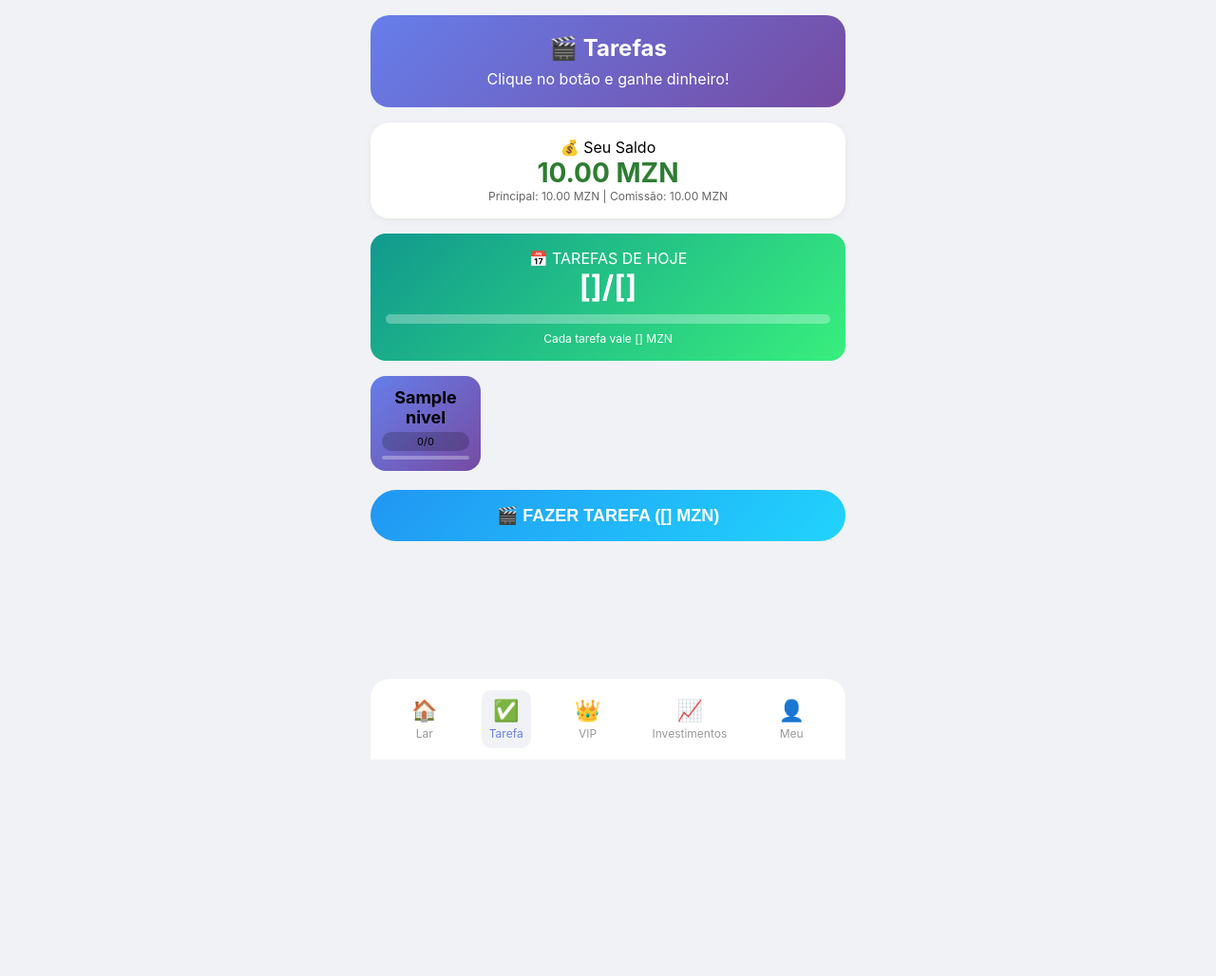
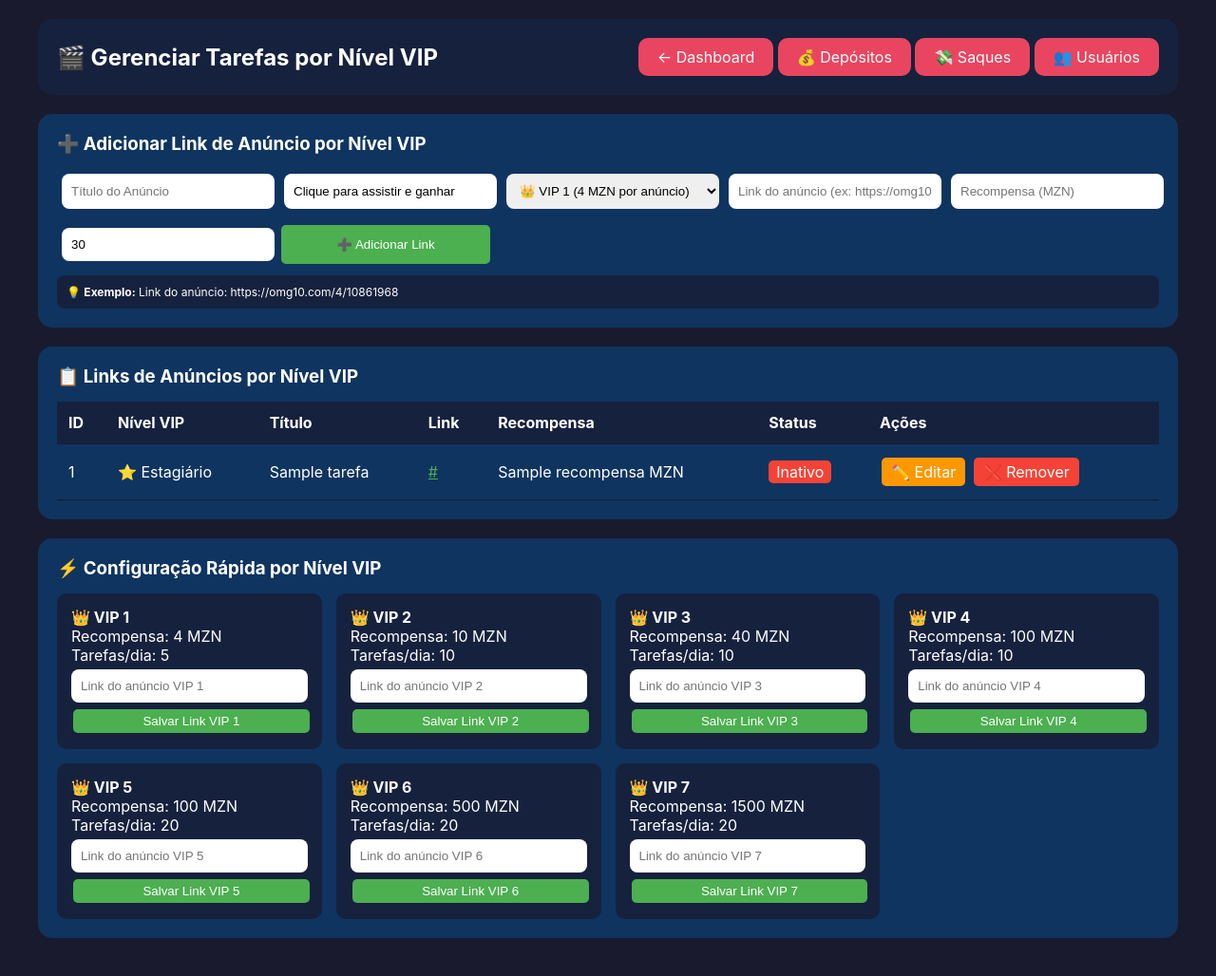
Before and after one commit to orlandobraz560-ship-it/mozads, a Flask app: template templates/tarefas.html in a window 1280 px wide. Shown: the whole page at 95% size. Before the commit the page ends 800 px from the top, so only its background shows below. Run offline with Flask 3, Linux system fonts and the light colour scheme; the template is opened without the code that fills it: most values are stand-ins (such as "Sample title", 1, 10 or a date in 2020).

Commit message:
Update tarefas.html

```diff
--- a/templates/tarefas.html
+++ b/templates/tarefas.html
@@ -2,205 +2,246 @@
 <html lang="pt">
 <head>
     <meta charset="UTF-8">
-    <meta name="viewport" content="width=device-width, initial-scale=1.0, user-scalable=yes">
-    <title>Tarefas - {{ usuario.nome }}</title>
+    <meta name="viewport" content="width=device-width, initial-scale=1.0">
+    <title>Gerenciar Tarefas - Admin</title>
     <style>
         * { margin: 0; padding: 0; box-sizing: border-box; }
-        body { font-family: -apple-system, BlinkMacSystemFont, 'Segoe UI', Roboto, sans-serif; background: #f0f2f5; padding: 16px; padding-bottom: 80px; }
-        .container { max-width: 500px; margin: 0 auto; }
-        .header { background: linear-gradient(135deg, #667eea 0%, #764ba2 100%); color: white; border-radius: 20px; padding: 20px; margin-bottom: 16px; text-align: center; }
-        .header h1 { font-size: 24px; margin-bottom: 8px; }
-        .saldo-card { background: white; border-radius: 20px; padding: 16px; margin-bottom: 16px; text-align: center; box-shadow: 0 2px 10px rgba(0,0,0,0.05); }
-        .saldo-valor { font-size: 28px; font-weight: bold; color: #2e7d32; }
-
-        .domingo-aviso { background: #ff9800; color: white; padding: 15px; border-radius: 16px; text-align: center; margin-bottom: 16px; }
-        .progresso-diario { background: linear-gradient(135deg, #11998e 0%, #38ef7d 100%); border-radius: 16px; padding: 16px; margin-bottom: 16px; text-align: center; color: white; }
-        .progresso-diario .limite { font-size: 32px; font-weight: bold; }
-        .progresso-bar { background: rgba(255,255,255,0.3); border-radius: 10px; height: 10px; margin-top: 10px; overflow: hidden; }
-        .progresso-fill { background: white; height: 100%; border-radius: 10px; transition: width 0.3s; }
-
-        .niveis-grid { display: grid; grid-template-columns: repeat(4, 1fr); gap: 12px; margin-bottom: 20px; }
-        .nivel-card { background: linear-gradient(135deg, #667eea 0%, #764ba2 100%); border-radius: 16px; padding: 12px; text-align: center; cursor: pointer; transition: all 0.3s; }
-        .nivel-card.locked { opacity: 0.5; filter: grayscale(0.3); cursor: not-allowed; }
-        .nivel-card.active { transform: scale(1.05); box-shadow: 0 5px 20px rgba(0,0,0,0.3); border: 2px solid white; }
-        .nivel-nome { font-size: 18px; font-weight: bold; }
-        .nivel-progresso { font-size: 11px; margin-top: 5px; background: rgba(0,0,0,0.2); border-radius: 10px; padding: 3px; }
-        .progress-bar { height: 4px; background: rgba(255,255,255,0.3); border-radius: 2px; margin-top: 5px; overflow: hidden; }
-        .progress-fill { height: 100%; background: #4caf50; border-radius: 2px; transition: width 0.3s; }
-
-        .btn-tarefas { background: linear-gradient(135deg, #2196f3 0%, #21d4fd 100%); color: white; border: none; border-radius: 30px; padding: 16px; font-size: 18px; font-weight: bold; width: 100%; margin-bottom: 20px; cursor: pointer; transition: all 0.3s; }
-        .btn-tarefas:active { transform: scale(0.98); }
-        .btn-tarefas:disabled { opacity: 0.5; cursor: not-allowed; }
-
-        .bottom-menu { position: fixed; bottom: 0; left: 0; right: 0; background: white; display: flex; justify-content: space-around; padding: 12px 16px; max-width: 500px; margin: 0 auto; border-radius: 20px 20px 0 0; }
-        .bottom-item { text-align: center; text-decoration: none; color: #999; font-size: 12px; padding: 8px; border-radius: 10px; }
-        .bottom-item.active { color: #667eea; background: #f0f2f5; }
-        .bottom-icon { font-size: 22px; margin-bottom: 4px; }
+        body {
+            font-family: -apple-system, BlinkMacSystemFont, 'Segoe UI', Roboto, sans-serif;
+            background: #1a1a2e;
+            color: white;
+            padding: 20px;
+        }
+        .container { max-width: 1200px; margin: 0 auto; }
+        .header {
+            background: #16213e;
+            padding: 20px;
+            border-radius: 15px;
+            margin-bottom: 20px;
+            display: flex;
+            justify-content: space-between;
+            align-items: center;
+            flex-wrap: wrap;
+            gap: 10px;
+        }
+        .btn { background: #e94560; padding: 10px 20px; border-radius: 10px; text-decoration: none; color: white; display: inline-block; }
+        .card { background: #0f3460; border-radius: 15px; padding: 20px; margin-bottom: 20px; overflow-x: auto; }
+        table { width: 100%; border-collapse: collapse; min-width: 800px; }
+        th, td { padding: 12px; text-align: left; border-bottom: 1px solid #1a1a2e; }
+        th { background: #16213e; }
+        .btn-success { background: #4caf50; color: white; padding: 5px 10px; border-radius: 5px; text-decoration: none; display: inline-block; margin: 2px; border: none; cursor: pointer; }
+        .btn-danger { background: #f44336; color: white; padding: 5px 10px; border-radius: 5px; text-decoration: none; display: inline-block; margin: 2px; border: none; cursor: pointer; }
+        .btn-warning { background: #ff9800; color: white; padding: 5px 10px; border-radius: 5px; text-decoration: none; display: inline-block; margin: 2px; border: none; cursor: pointer; }
+        input, select, textarea { padding: 10px; border-radius: 8px; border: none; margin: 5px; width: 100%; }
+        .form-grid { display: grid; grid-template-columns: repeat(auto-fit, minmax(200px, 1fr)); gap: 10px; }
         .flash { padding: 12px; border-radius: 10px; margin-bottom: 15px; text-align: center; }
         .sucesso { background: #d4edda; color: #155724; }
         .erro { background: #f8d7da; color: #721c24; }
         .info { background: #e3f2fd; color: #1565c0; }
+        h3 { margin-bottom: 15px; }
+        .link-exemplo {
+            background: #16213e;
+            padding: 10px;
+            border-radius: 8px;
+            font-size: 12px;
+            margin-top: 10px;
+        }
     </style>
     <script src="{{ url_for('static', filename='script.js') }}"></script>
 </head>
 <body>
     <div class="container">
+        <div class="header">
+            <h2>🎬 Gerenciar Tarefas por Nível VIP</h2>
+            <div>
+                <a href="/admin_painel" class="btn">← Dashboard</a>
+                <a href="/admin_depositos" class="btn">💰 Depósitos</a>
+                <a href="/admin_saques" class="btn">💸 Saques</a>
+                <a href="/admin_usuarios" class="btn">👥 Usuários</a>
+            </div>
+        </div>
+
         {% with messages = get_flashed_messages(with_categories=true) %}
             {% for category, message in messages %}
                 <div class="flash {{ category }}">{{ message }}</div>
             {% endfor %}
         {% endwith %}
 
-        <div class="header">
-            <h1>🎬 Tarefas</h1>
-            <p>Clique no botão e ganhe dinheiro!</p>
+        <!-- Adicionar Tarefa para Nível Específico -->
+        <div class="card">
+            <h3>➕ Adicionar Link de Anúncio por Nível VIP</h3>
+            <form method="POST" action="/adicionar_tarefa_multimidia">
+                <div class="form-grid">
+                    <input type="text" name="titulo" placeholder="Título do Anúncio" required>
+                    <input type="text" name="descricao" placeholder="Descrição" value="Clique para assistir e ganhar">
+
+                    <select name="nivel_requerido" required>
+                        <option value="1">👑 VIP 1 (4 MZN por anúncio)</option>
+                        <option value="2">👑 VIP 2 (10 MZN por anúncio)</option>
+                        <option value="3">👑 VIP 3 (40 MZN por anúncio)</option>
+                        <option value="4">👑 VIP 4 (100 MZN por anúncio)</option>
+                        <option value="5">👑 VIP 5 (100 MZN por anúncio)</option>
+                        <option value="6">👑 VIP 6 (500 MZN por anúncio)</option>
+                        <option value="7">👑 VIP 7 (1500 MZN por anúncio)</option>
+                    </select>
+
+                    <input type="text" name="url" placeholder="Link do anúncio (ex: https://omg10.com/4/10861968)" required>
+                    <input type="number" name="recompensa" placeholder="Recompensa (MZN)" step="0.01" required>
+                    <input type="number" name="duracao" placeholder="Duração (segundos)" value="30">
+                    <input type="hidden" name="tipo" value="link">
+
+                    <button type="submit" class="btn-success" style="padding: 10px;">➕ Adicionar Link</button>
+                </div>
+            </form>
+            <div class="link-exemplo">
+                💡 <strong>Exemplo:</strong> Link do anúncio: https://omg10.com/4/10861968
+            </div>
         </div>
 
-        {% if is_domingo %}
-        <div class="domingo-aviso">
-            🙏 DOMINGO É DIA DE DESCANSO! 🙏<br>
-            Volte amanhã para fazer suas tarefas.
-        </div>
-        {% endif %}
-
-        <div class="saldo-card">
-            <div>💰 Seu Saldo</div>
-            <div class="saldo-valor" id="saldo-total">{{ "%.2f"|format(usuario.saldo_principal + usuario.saldo_comissao) }} MZN</div>
-            <div style="font-size: 12px; color: #666;">Principal: {{ "%.2f"|format(usuario.saldo_principal) }} MZN | Comissão: {{ "%.2f"|format(usuario.saldo_comissao) }} MZN</div>
+        <!-- Tabela de Links por Nível VIP -->
+        <div class="card">
+            <h3>📋 Links de Anúncios por Nível VIP</h3>
+            <div style="overflow-x: auto;">
+                <table>
+                    <thead>
+                        <tr>
+                            <th>ID</th>
+                            <th>Nível VIP</th>
+                            <th>Título</th>
+                            <th>Link</th>
+                            <th>Recompensa</th>
+                            <th>Status</th>
+                            <th>Ações</th>
+                        </tr>
+                    </thead>
+                    <tbody>
+                        {% for tarefa in tarefas %}
+                        <tr>
+                            <td>{{ tarefa.id }}</td>
+                            <td>
+                                {% if tarefa.nivel_requerido == 1 %}👑 VIP 1 (4 MZN)
+                                {% elif tarefa.nivel_requerido == 2 %}👑 VIP 2 (10 MZN)
+                                {% elif tarefa.nivel_requerido == 3 %}👑 VIP 3 (40 MZN)
+                                {% elif tarefa.nivel_requerido == 4 %}👑 VIP 4 (100 MZN)
+                                {% elif tarefa.nivel_requerido == 5 %}👑 VIP 5 (100 MZN)
+                                {% elif tarefa.nivel_requerido == 6 %}👑 VIP 6 (500 MZN)
+                                {% elif tarefa.nivel_requerido == 7 %}👑 VIP 7 (1500 MZN)
+                                {% else %}⭐ Estagiário{% endif %}
+                            </td>
+                            <td>{{ tarefa.titulo }}</small></td>
+                            <td>
+                                <a href="{{ tarefa.url }}" target="_blank" style="color: #4caf50;">{{ tarefa.url[:40] }}{% if tarefa.url|length > 40 %}...{% endif %}</a>
+                            </td>
+                            <td>{{ tarefa.recompensa }} MZN</small></td>
+                            <td>
+                                {% if tarefa.ativo == 1 %}
+                                    <span style="background:#4caf50; padding:2px 8px; border-radius:5px;">Ativo</span>
+                                {% else %}
+                                    <span style="background:#f44336; padding:2px 8px; border-radius:5px;">Inativo</span>
+                                {% endif %}
+                            </td>
+                            <td>
+                                <a href="/editar_tarefa/{{ tarefa.id }}" class="btn-warning">✏️ Editar</a>
+                                <a href="/remover_tarefa_multimidia/{{ tarefa.id }}" class="btn-danger" onclick="return confirm('Remover este link?')">❌ Remover</a>
+                            </td>
+                        </tr>
+                        {% else %}
+                        <tr><td colspan="7" style="text-align: center;">📭 Nenhum link cadastrado. Adicione um link para cada nível VIP!</td></tr>
+                        {% endfor %}
+                    </tbody>
+                </table>
+            </div>
         </div>
 
-        <div class="progresso-diario">
-            <div>📅 TAREFAS DE HOJE</div>
-            <div class="limite">{{ tarefas_feitas_hoje }}/{{ limite_diario }}</div>
-            <div class="progresso-bar">
-                <div class="progresso-fill" style="width: {{ (tarefas_feitas_hoje / limite_diario * 100) if limite_diario > 0 else 0 }}%"></div>
-            </div>
-            {% if limite_diario == 0 and not is_domingo %}
-                <div style="font-size: 12px; margin-top: 8px;">⭐ Faça upgrade para VIP para fazer tarefas!</div>
-            {% elif is_domingo %}
-                <div style="font-size: 12px; margin-top: 8px;">🔒 Volte amanhã!</div>
-            {% else %}
-                <div style="font-size: 12px; margin-top: 8px;">Cada tarefa vale {{ recompensa_anuncio }} MZN</div>
-            {% endif %}
-        </div>
+        <!-- Configuração Rápida por Nível -->
+        <div class="card">
+            <h3>⚡ Configuração Rápida por Nível VIP</h3>
+            <div style="display: grid; grid-template-columns: repeat(auto-fit, minmax(250px, 1fr)); gap: 15px;">
+                <div style="background: #16213e; padding: 15px; border-radius: 10px;">
+                    <h4>👑 VIP 1</h4>
+                    <p>Recompensa: 4 MZN</p>
+                    <p>Tarefas/dia: 5</p>
+                    <form method="POST" action="/configurar_link_rapido">
+                        <input type="hidden" name="nivel_id" value="1">
+                        <input type="hidden" name="recompensa" value="4">
+                        <input type="text" name="url" placeholder="Link do anúncio VIP 1" required style="margin: 5px 0;">
+                        <button type="submit" class="btn-success" style="width:100%;">Salvar Link VIP 1</button>
+                    </form>
+                </div>
 
-        <!-- 7 Quadrados VIP -->
-        <div class="niveis-grid">
-            {% for nivel in niveis %}
-            <div class="nivel-card {% if nivel.id > usuario.nivel %}locked{% endif %} {% if nivel.id == usuario.nivel %}active{% endif %}"
-                 onclick="{% if nivel.id <= usuario.nivel %}selecionarNivel({{ nivel.id }}){% else %}mostrarToast('Desbloqueie o {{ nivel.nome }} fazendo upgrade!', 'erro'){% endif %}">
-                <div class="nivel-nome">{{ nivel.nome }}</div>
-                <div class="nivel-progresso">
-                    {% set tarefas_feitas = progresso[nivel.id|string]['feitas'] if progresso[nivel.id|string] else 0 %}
-                    {% set tarefas_total = progresso[nivel.id|string]['total'] if progresso[nivel.id|string] else 0 %}
-                    {{ tarefas_feitas }}/{{ tarefas_total }}
+                <div style="background: #16213e; padding: 15px; border-radius: 10px;">
+                    <h4>👑 VIP 2</h4>
+                    <p>Recompensa: 10 MZN</p>
+                    <p>Tarefas/dia: 10</p>
+                    <form method="POST" action="/configurar_link_rapido">
+                        <input type="hidden" name="nivel_id" value="2">
+                        <input type="hidden" name="recompensa" value="10">
+                        <input type="text" name="url" placeholder="Link do anúncio VIP 2" required style="margin: 5px 0;">
+                        <button type="submit" class="btn-success" style="width:100%;">Salvar Link VIP 2</button>
+                    </form>
                 </div>
-                <div class="progress-bar">
-                    <div class="progress-fill" style="width: {{ (tarefas_feitas / tarefas_total * 100) if tarefas_total > 0 else 0 }}%"></div>
+
+                <div style="background: #16213e; padding: 15px; border-radius: 10px;">
+                    <h4>👑 VIP 3</h4>
+                    <p>Recompensa: 40 MZN</p>
+                    <p>Tarefas/dia: 10</p>
+                    <form method="POST" action="/configurar_link_rapido">
+                        <input type="hidden" name="nivel_id" value="3">
+                        <input type="hidden" name="recompensa" value="40">
+                        <input type="text" name="url" placeholder="Link do anúncio VIP 3" required style="margin: 5px 0;">
+                        <button type="submit" class="btn-success" style="width:100%;">Salvar Link VIP 3</button>
+                    </form>
+                </div>
+
+                <div style="background: #16213e; padding: 15px; border-radius: 10px;">
+                    <h4>👑 VIP 4</h4>
+                    <p>Recompensa: 100 MZN</p>
+                    <p>Tarefas/dia: 10</p>
+                    <form method="POST" action="/configurar_link_rapido">
+                        <input type="hidden" name="nivel_id" value="4">
+                        <input type="hidden" name="recompensa" value="100">
+                        <input type="text" name="url" placeholder="Link do anúncio VIP 4" required style="margin: 5px 0;">
+                        <button type="submit" class="btn-success" style="width:100%;">Salvar Link VIP 4</button>
+                    </form>
+                </div>
+
+                <div style="background: #16213e; padding: 15px; border-radius: 10px;">
+                    <h4>👑 VIP 5</h4>
+                    <p>Recompensa: 100 MZN</p>
+                    <p>Tarefas/dia: 20</p>
+                    <form method="POST" action="/configurar_link_rapido">
+                        <input type="hidden" name="nivel_id" value="5">
+                        <input type="hidden" name="recompensa" value="100">
+                        <input type="text" name="url" placeholder="Link do anúncio VIP 5" required style="margin: 5px 0;">
+                        <button type="submit" class="btn-success" style="width:100%;">Salvar Link VIP 5</button>
+                    </form>
+                </div>
+
+                <div style="background: #16213e; padding: 15px; border-radius: 10px;">
+                    <h4>👑 VIP 6</h4>
+                    <p>Recompensa: 500 MZN</p>
+                    <p>Tarefas/dia: 20</p>
+                    <form method="POST" action="/configurar_link_rapido">
+                        <input type="hidden" name="nivel_id" value="6">
+                        <input type="hidden" name="recompensa" value="500">
+                        <input type="text" name="url" placeholder="Link do anúncio VIP 6" required style="margin: 5px 0;">
+                        <button type="submit" class="btn-success" style="width:100%;">Salvar Link VIP 6</button>
+                    </form>
+                </div>
+
+                <div style="background: #16213e; padding: 15px; border-radius: 10px;">
+                    <h4>👑 VIP 7</h4>
+                    <p>Recompensa: 1500 MZN</p>
+                    <p>Tarefas/dia: 20</p>
+                    <form method="POST" action="/configurar_link_rapido">
+                        <input type="hidden" name="nivel_id" value="7">
+                        <input type="hidden" name="recompensa" value="1500">
+                        <input type="text" name="url" placeholder="Link do anúncio VIP 7" required style="margin: 5px 0;">
+                        <button type="submit" class="btn-success" style="width:100%;">Salvar Link VIP 7</button>
+                    </form>
                 </div>
             </div>
-            {% endfor %}
-        </div>
-
-        <!-- Botão Fazer Tarefas -->
-        <button class="btn-tarefas" id="btnFazerTarefas"
-            onclick="fazerTarefa()"
-            {% if is_domingo or limite_diario == 0 or tarefas_feitas_hoje >= limite_diario %}disabled{% endif %}>
-            {% if is_domingo %}
-                🔒 DOMINGO - SEM TAREFAS
-            {% elif tarefas_feitas_hoje >= limite_diario and limite_diario > 0 %}
-                ✅ VOCÊ JÁ FEZ TODAS AS TAREFAS DE HOJE
-            {% elif limite_diario == 0 %}
-                ⭐ FAÇA UPGRADE PARA FAZER TAREFAS
-            {% else %}
-                🎬 FAZER TAREFA ({{ recompensa_anuncio }} MZN)
-            {% endif %}
-        </button>
-
-        <div class="bottom-menu">
-            <a href="/painel" class="bottom-item"><div class="bottom-icon">🏠</div><div>Lar</div></a>
-            <a href="/tarefas" class="bottom-item active"><div class="bottom-icon">✅</div><div>Tarefa</div></a>
-            <a href="/vip" class="bottom-item"><div class="bottom-icon">👑</div><div>VIP</div></a>
-            <a href="/depositar" class="bottom-item"><div class="bottom-icon">📈</div><div>Investimentos</div></a>
-            <a href="/convidar" class="bottom-item"><div class="bottom-icon">👤</div><div>Meu</div></a>
         </div>
     </div>
-
-    <script>
-        let nivelSelecionado = {{ usuario.nivel }};
-        let tarefasFeitasHoje = {{ tarefas_feitas_hoje }};
-        let limiteDiario = {{ limite_diario }};
-        let recompensa = {{ recompensa_anuncio }};
-
-        function selecionarNivel(nivel) {
-            nivelSelecionado = nivel;
-            document.querySelectorAll('.nivel-card').forEach(card => {
-                card.classList.remove('active');
-            });
-            event.currentTarget.classList.add('active');
-            mostrarToast(`Nível ${nivel} selecionado`, 'info');
-        }
-
-        function fazerTarefa() {
-            if (tarefasFeitasHoje >= limiteDiario && limiteDiario > 0) {
-                mostrarToast('✅ Você já fez todas as tarefas de hoje! Volte amanhã.', 'erro');
-                return;
-            }
-
-            // Desabilitar botão para evitar múltiplos cliques
-            const btn = document.getElementById('btnFazerTarefas');
-            btn.disabled = true;
-            btn.innerHTML = '⏳ Processando...';
-
-            fetch('/clicar_tarefa', {
-                method: 'POST',
-                headers: { 'Content-Type': 'application/json' },
-                body: JSON.stringify({})
-            })
-            .then(response => response.json())
-            .then(data => {
-                if (data.sucesso) {
-                    mostrarToast(`✅ Você ganhou ${recompensa} MZN!`, 'sucesso');
-                    // Abrir o link em nova aba
-                    window.open(data.url, '_blank');
-                    // Recarregar a página para atualizar o contador
-                    setTimeout(() => location.reload(), 2000);
-                } else {
-                    mostrarToast(`❌ ${data.erro}`, 'erro');
-                    btn.disabled = false;
-                    btn.innerHTML = `🎬 FAZER TAREFA (${recompensa} MZN)`;
-                }
-            })
-            .catch(error => {
-                mostrarToast('❌ Erro de conexão', 'erro');
-                btn.disabled = false;
-                btn.innerHTML = `🎬 FAZER TAREFA (${recompensa} MZN)`;
-            });
-        }
-
-        function mostrarToast(mensagem, tipo) {
-            const cores = { sucesso: '#4caf50', erro: '#f44336', info: '#2196f3' };
-            const toast = document.createElement('div');
-            toast.style.cssText = `position:fixed; bottom:100px; left:50%; transform:translateX(-50%); background:${cores[tipo] || '#333'}; color:white; padding:12px 24px; border-radius:10px; z-index:9999; animation:fadeInOut 3s;`;
-            toast.innerText = mensagem;
-            document.body.appendChild(toast);
-            setTimeout(() => toast.remove(), 3000);
-        }
-
-        function atualizarSaldo() {
-            fetch('/api/saldo')
-                .then(response => response.json())
-                .then(data => {
-                    const saldoElement = document.getElementById('saldo-total');
-                    if (saldoElement) saldoElement.innerText = data.total.toFixed(2) + ' MZN';
-                })
-                .catch(error => console.error('Erro:', error));
-        }
-        setInterval(atualizarSaldo, 30000);
-
-        const style = document.createElement('style');
-        style.textContent = `@keyframes fadeInOut { 0% { opacity: 0; transform: translateX(-50%) translateY(20px); } 10% { opacity: 1; transform: translateX(-50%) translateY(0); } 90% { opacity: 1; } 100% { opacity: 0; transform: translateX(-50%) translateY(-20px); } }`;
-        document.head.appendChild(style);
-    </script>
 </body>
 </html>
```
